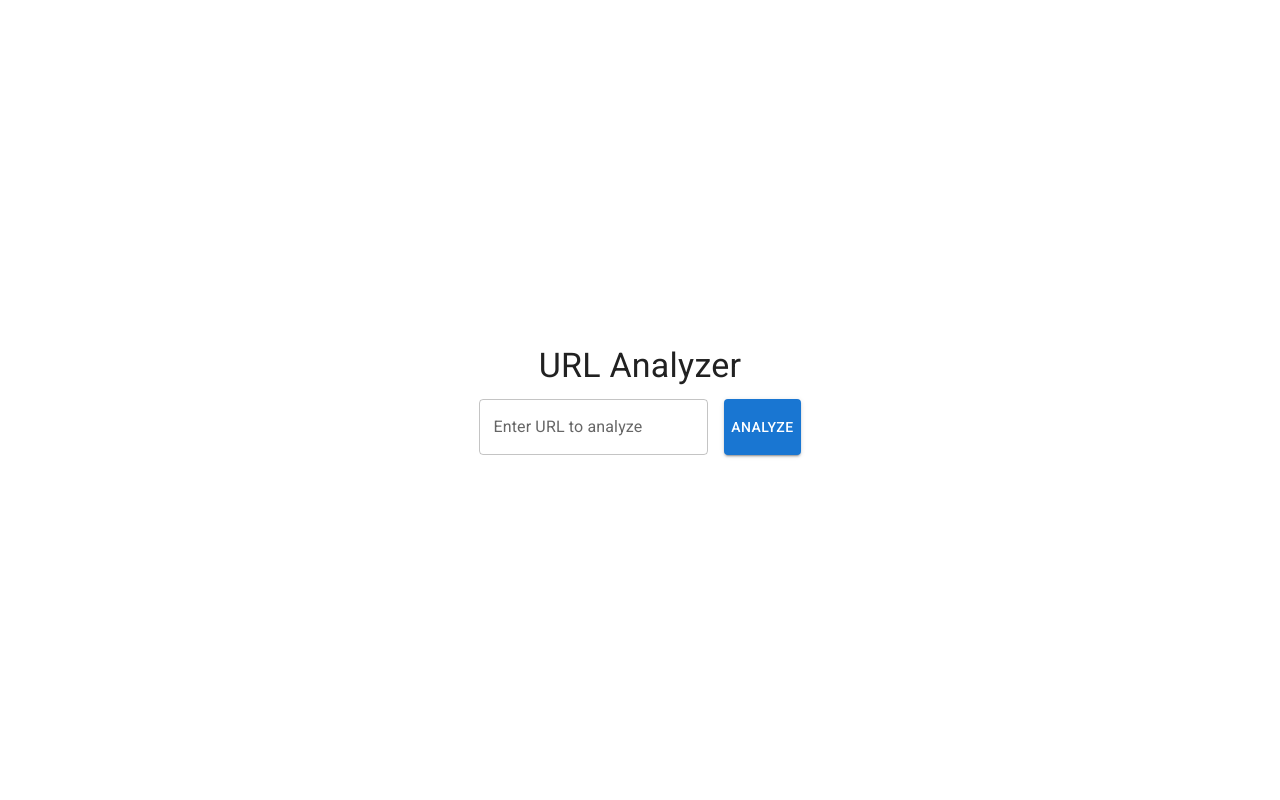
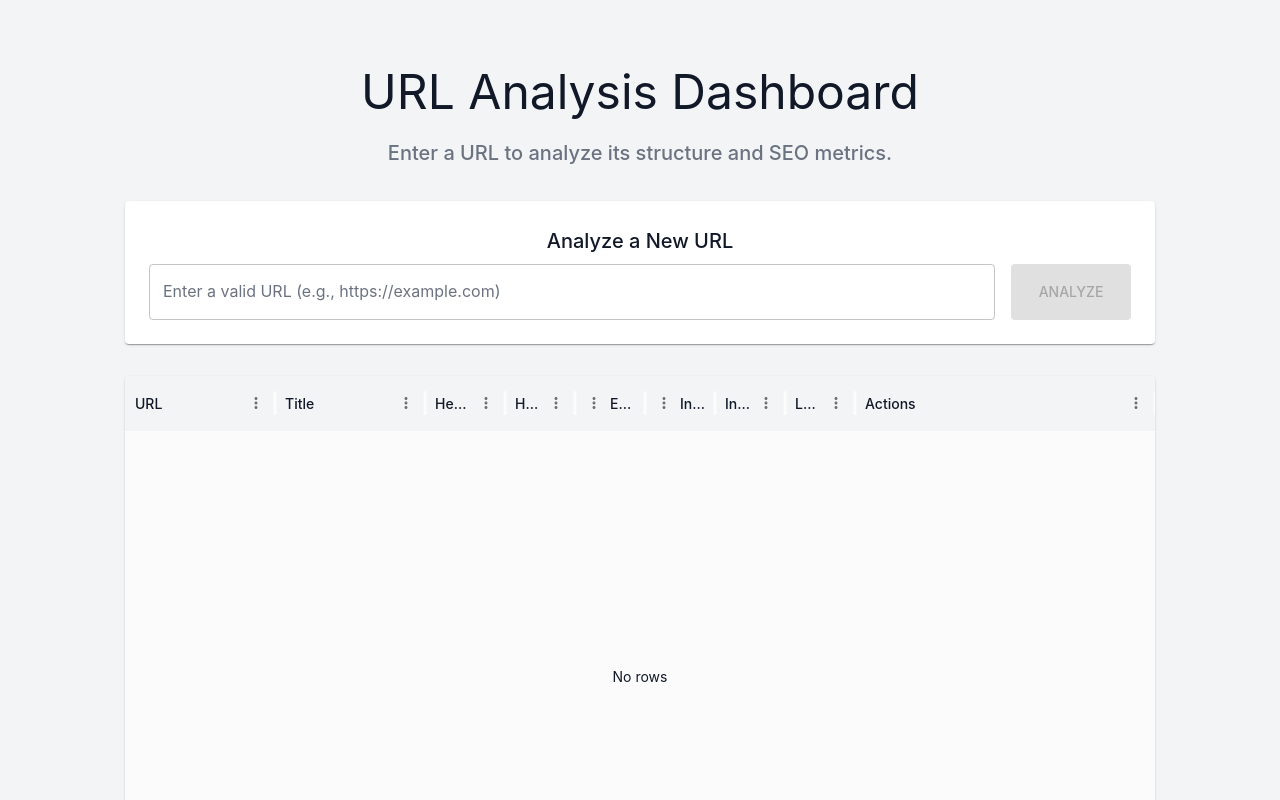
Before and after one commit to giuseppe88-sketch/url-analyzer, a React (Vite) app in the folder frontend/: page / in a window 1280 px wide. Shown: the top 800 px of the page. Built offline with nearby package versions, Linux system fonts and the light colour scheme.

Commit message:
small style fixes and change pallete

```diff
--- a/frontend/src/components/dashboard/AnalysisForm.tsx
+++ b/frontend/src/components/dashboard/AnalysisForm.tsx
@@ -1,5 +1,11 @@
 import React from "react";
-import { TextField, Button, Box, CircularProgress } from "@mui/material";
+import {
+  TextField,
+  Button,
+  Box,
+  CircularProgress,
+  Typography,
+} from "@mui/material";
 import { type AnalysisFormProps } from "../../types";
 
 export const AnalysisForm: React.FC<AnalysisFormProps> = ({
@@ -15,13 +21,13 @@ export const AnalysisForm: React.FC<AnalysisFormProps> = ({
   };
 
   return (
-    <Box
-      component="form"
-      onSubmit={handleSubmit}
-      sx={{ display: "flex", gap: 2, mb: 4 }}
-    >
+    <Box component="form" onSubmit={handleSubmit} noValidate>
+      <Typography variant="h6" component="h2" gutterBottom>
+        Analyze a New URL
+      </Typography>
+      <Box sx={{ display: "flex", gap: 2, alignItems: "flex-start" }}>
         <TextField
-        label="Enter URL to analyze"
+          label="Enter a valid URL (e.g., https://example.com)"
           variant="outlined"
           fullWidth
           value={url}
@@ -29,17 +35,30 @@ export const AnalysisForm: React.FC<AnalysisFormProps> = ({
           disabled={loading}
         />
         {loading ? (
-        <Box sx={{ display: "flex", alignItems: "center", gap: 2 }}>
+          <Box
+            sx={{
+              display: "flex",
+              alignItems: "center",
+              gap: 2,
+              height: "56px",
+            }}
+          >
             <Button variant="contained" color="error" onClick={onCancel}>
               Stop
             </Button>
             <CircularProgress size={24} />
           </Box>
         ) : (
-        <Button type="submit" variant="contained" disabled={loading}>
+          <Button
+            type="submit"
+            variant="contained"
+            disabled={!url.trim()}
+            sx={{ height: "56px", px: 4 }}
+          >
             Analyze
           </Button>
         )}
       </Box>
+    </Box>
   );
 };
--- a/frontend/src/main.tsx
+++ b/frontend/src/main.tsx
@@ -1,14 +1,12 @@
 import React from "react";
 import { createRoot } from "react-dom/client";
 import { BrowserRouter } from "react-router-dom";
-import { ThemeProvider, createTheme } from "@mui/material/styles";
+import { ThemeProvider } from "@mui/material/styles";
 import CssBaseline from "@mui/material/CssBaseline";
 import { StrictMode } from "react";
 import "./index.css";
 import App from "./App.tsx";
-
-// Create a default theme instance.
-const theme = createTheme();
+import { theme } from "./theme";
 
 createRoot(document.getElementById("root")!).render(
   <StrictMode>
--- a/frontend/src/pages/Dashboard.tsx
+++ b/frontend/src/pages/Dashboard.tsx
@@ -1,5 +1,5 @@
 import React from "react";
-import { Container, Typography, Box } from "@mui/material";
+import { Container, Typography, Box, Paper } from "@mui/material";
 import { DataGrid } from "@mui/x-data-grid";
 import { useUrlStore } from "../store/urlStore";
 import { useUrlActions } from "../hooks/useUrlActions";
@@ -15,10 +15,17 @@ const Dashboard: React.FC = () => {
   const columns = getColumns({ reanalyzing, handleReanalyze, handleDelete });
 
   return (
-    <Container maxWidth="xl" sx={{ mt: 4 }}>
-      <Typography variant="h4" component="h1" gutterBottom>
-        URL Analyzer
+    <Container maxWidth="lg" sx={{ my: 4 }}>
+      <Box sx={{ mb: 4, textAlign: "center" }}>
+        <Typography variant="h3" component="h1" gutterBottom>
+          URL Analysis Dashboard
         </Typography>
+        <Typography variant="h6" color="text.secondary">
+          Enter a URL to analyze its structure and SEO metrics.
+        </Typography>
+      </Box>
+
+      <Paper sx={{ p: 3, mb: 4 }}>
         <AnalysisForm
           url={url}
           loading={loading}
@@ -26,15 +33,15 @@ const Dashboard: React.FC = () => {
           onSubmit={handleAnalyze}
           onCancel={handleCancel}
         />
+      </Paper>
 
       {error && (
-        <Typography color="error" sx={{ mb: 2 }}>
+        <Typography color="error" sx={{ mb: 2, textAlign: "center" }}>
           {error}
         </Typography>
       )}
 
-      {results.length > 0 && (
-        <Box sx={{ height: 600, width: "100%" }}>
+      <Paper sx={{ height: 600, width: "100%" }}>
         <DataGrid
           rows={results}
           columns={columns}
@@ -44,11 +51,11 @@ const Dashboard: React.FC = () => {
               paginationModel: { page: 0, pageSize: 10 },
             },
           }}
-            pageSizeOptions={[5, 10]}
+          pageSizeOptions={[5, 10, 20]}
           disableRowSelectionOnClick
+          sx={{ border: 0 }}
         />
-        </Box>
-      )}
+      </Paper>
     </Container>
   );
 };
--- /dev/null
+++ b/frontend/src/theme.ts
@@ -0,0 +1,42 @@
+import { createTheme } from "@mui/material/styles";
+
+// A custom theme for this app
+export const theme = createTheme({
+  palette: {
+    mode: "light",
+    primary: {
+      main: "#6366F1", // Indigo 500 – modern, bold
+      contrastText: "#ffffff",
+    },
+    secondary: {
+      main: "#F43F5E", // Rose 500 – vibrant accent
+    },
+    background: {
+      default: "#F3F4F6", // Soft light gray
+      paper: "#ffffff", // Cards
+    },
+    text: {
+      primary: "#111827", // Almost black, very readable
+      secondary: "#6B7280", // Cool gray – clean and modern
+    },
+    divider: "#E5E7EB", // Light border lines
+    error: {
+      main: "#EF4444", // Red 500
+    },
+    warning: {
+      main: "#F59E0B", // Amber 500
+    },
+    info: {
+      main: "#3B82F6", // Blue 500
+    },
+    success: {
+      main: "#10B981", // Emerald 500
+    },
+  },
+  typography: {
+    fontFamily: `"Inter", "Roboto", "Helvetica", "Arial", sans-serif`,
+    fontWeightRegular: 400,
+    fontWeightMedium: 500,
+    fontWeightBold: 700,
+  },
+});
```
Lines whose indentation alone changed are shown as unchanged.
